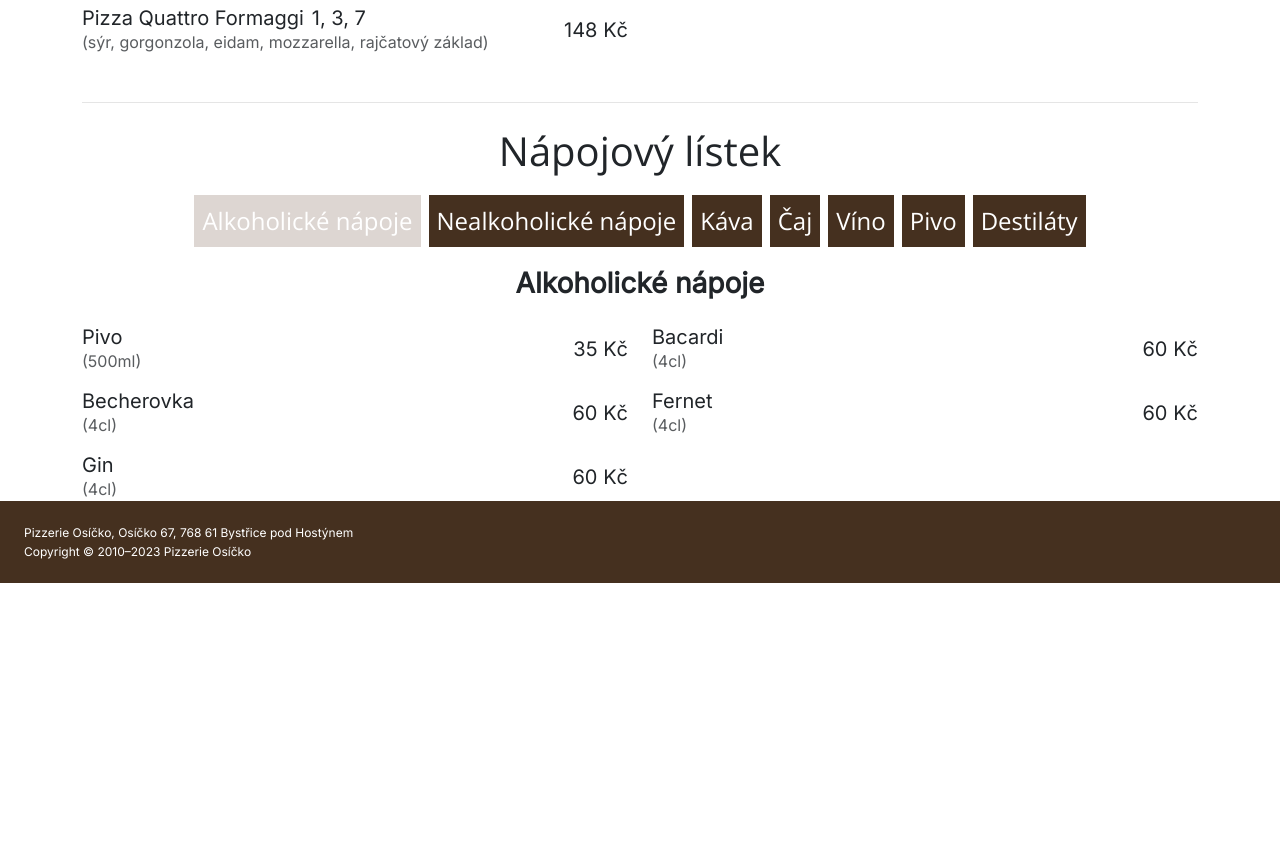
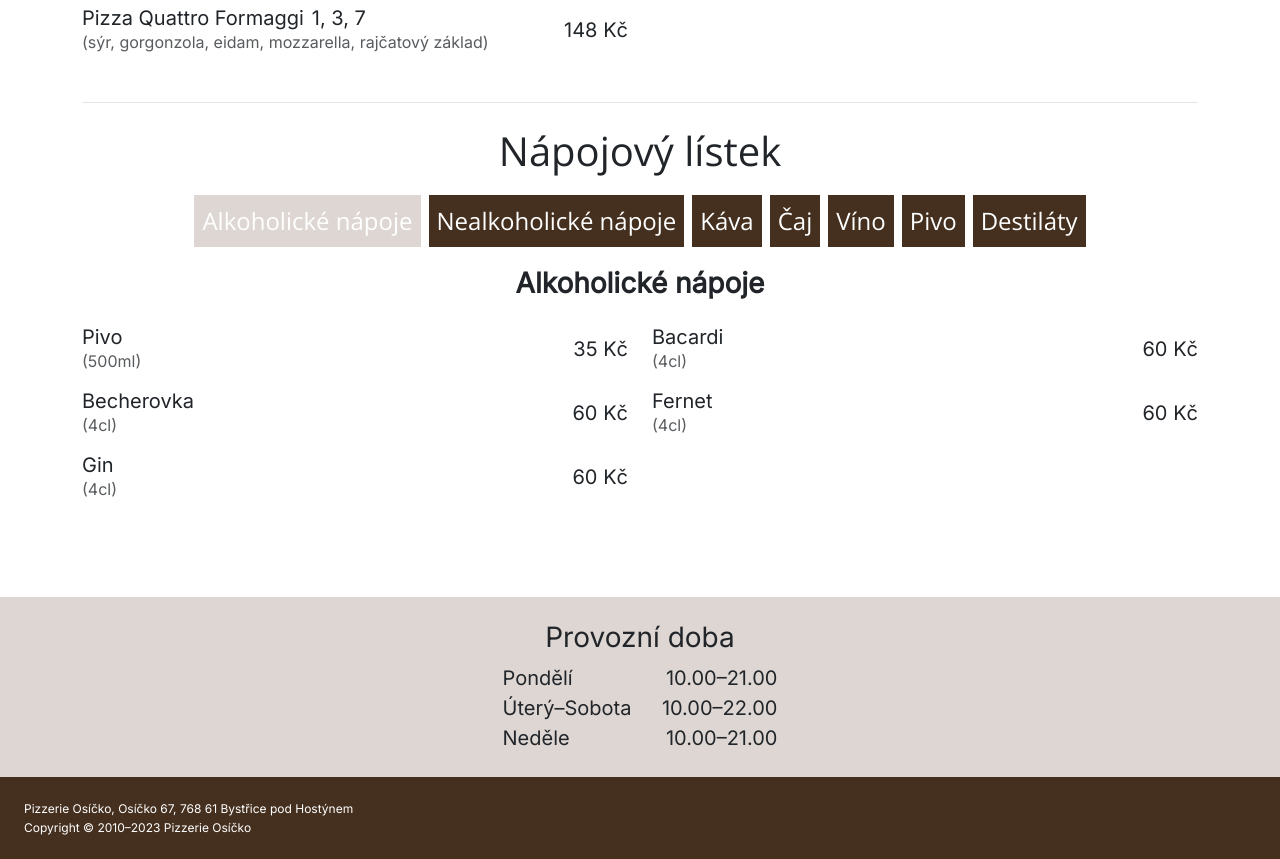
Before and after one commit to V1laZ/osicko-pizzerie, a Nuxt app: page / in a window 1280 px wide. Shown: the part 1600-2459 px from the top of the page. Before the commit the page ends 2183 px from the top, so only its background shows below. Built offline with nearby package versions, Linux system fonts and the light colour scheme; a web font is replaced by a local one.

Commit message:
add open hours

```diff
--- /dev/null
+++ b/components/base/OpenHours.vue
@@ -0,0 +1,19 @@
+<template>
+    <div class="d-flex flex-column align-items-center py-4 bg-secondary ff-inter text-center">
+        <h3>Provozní doba</h3>
+        <div class="w-100 fs-5" style="max-width: 275px;">
+            <div class="d-flex justify-content-between">
+                <span>Pondělí</span>
+                <span>10.00–21.00</span>
+            </div>
+            <div class="d-flex justify-content-between">
+                <span>Úterý–Sobota</span>
+                <span>10.00–22.00</span>
+            </div>
+            <div class="d-flex justify-content-between">
+                <span>Neděle</span>
+                <span>10.00–21.00</span>
+            </div>
+        </div>
+    </div>
+</template>
--- a/pages/index.vue
+++ b/pages/index.vue
@@ -27,14 +27,18 @@
         </div>
       </div>
       <!-- Food menu -->
-      <h3 class="fs-1 text-center mt-4 mb-3">Jídelní lístek</h3>
       <div class="bottom-line pb-5">
+        <h3 class="fs-1 text-center mt-4 mb-3">Jídelní lístek</h3>
         <BaseMenuFoodmenu :content="foodNavItemsContent" />
       </div>
       <!-- Drinks menu -->
-      <h3 class="fs-1 text-center mt-4 mb-3">Nápojový lístek</h3>
+      <div class="pb-5 mb-5">
+        <h3 class="fs-1 text-center mt-4 mb-3">Nápojový lístek</h3>
         <BaseMenuFoodmenu :content="drinksNavItemsContent" />
+      </div>
     </div>
+    <!-- Open hours -->
+    <BaseOpenHours />
   </div>
 </template>
 
```
